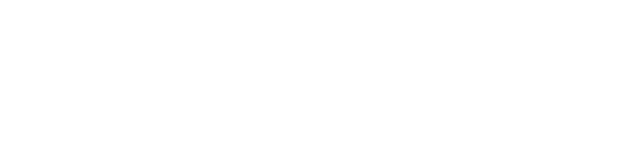
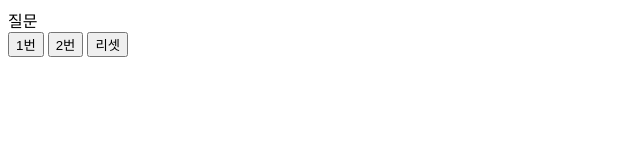
Before and after one commit to Manghyi/Hackathon_SPP, a website: page index.html in a window 1280 px wide. Shown: the whole page, without its empty margins (0-640 px from the left). Drawn offline with Linux system fonts and the light colour scheme.

Commit message:
Docs: html 태그  완성

```diff
--- a/index.html
+++ b/index.html
@@ -6,6 +6,9 @@
   <title>주크박스</title>
 </head>
 <body>
-
+  <div id="Question">질문</div>
+  <button id="1">1번</button>
+  <button id="2">2번</button>
+  <button id="reset">리셋</button>
 </body>
 </html>
```
